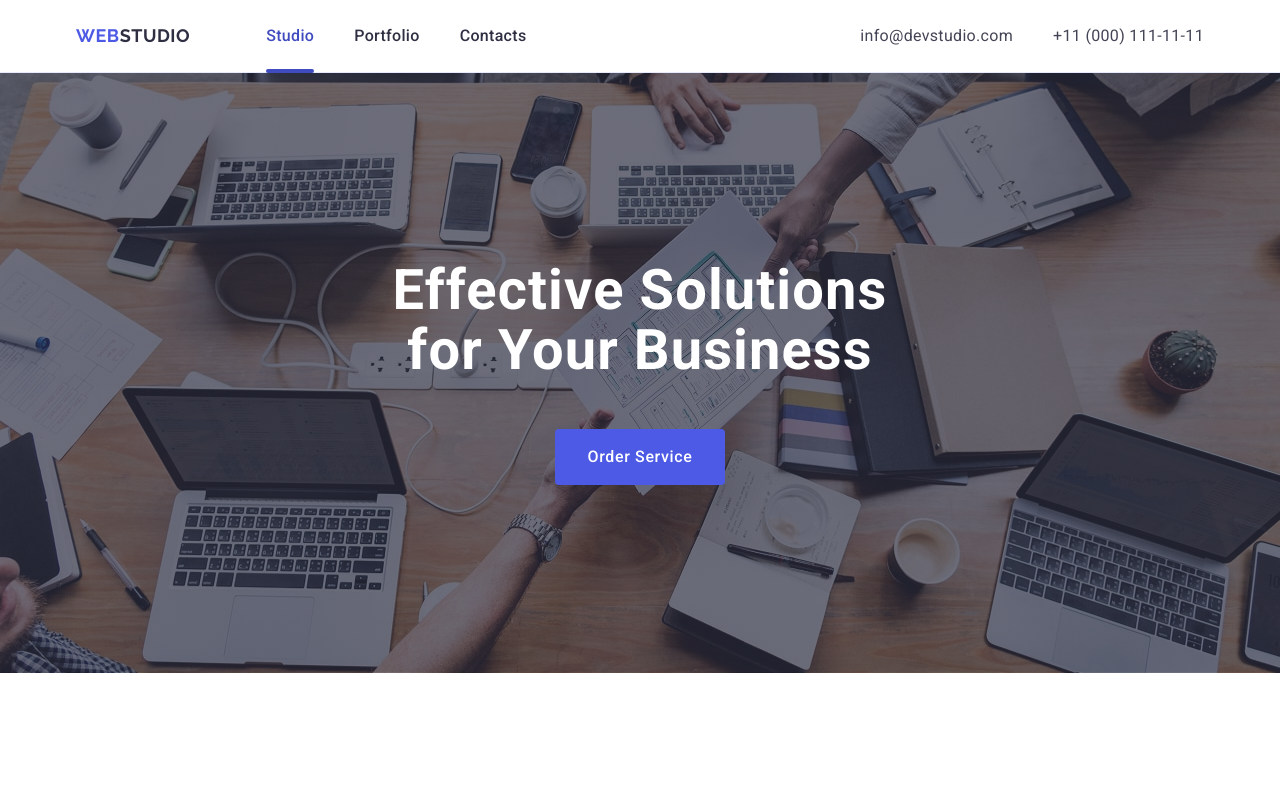
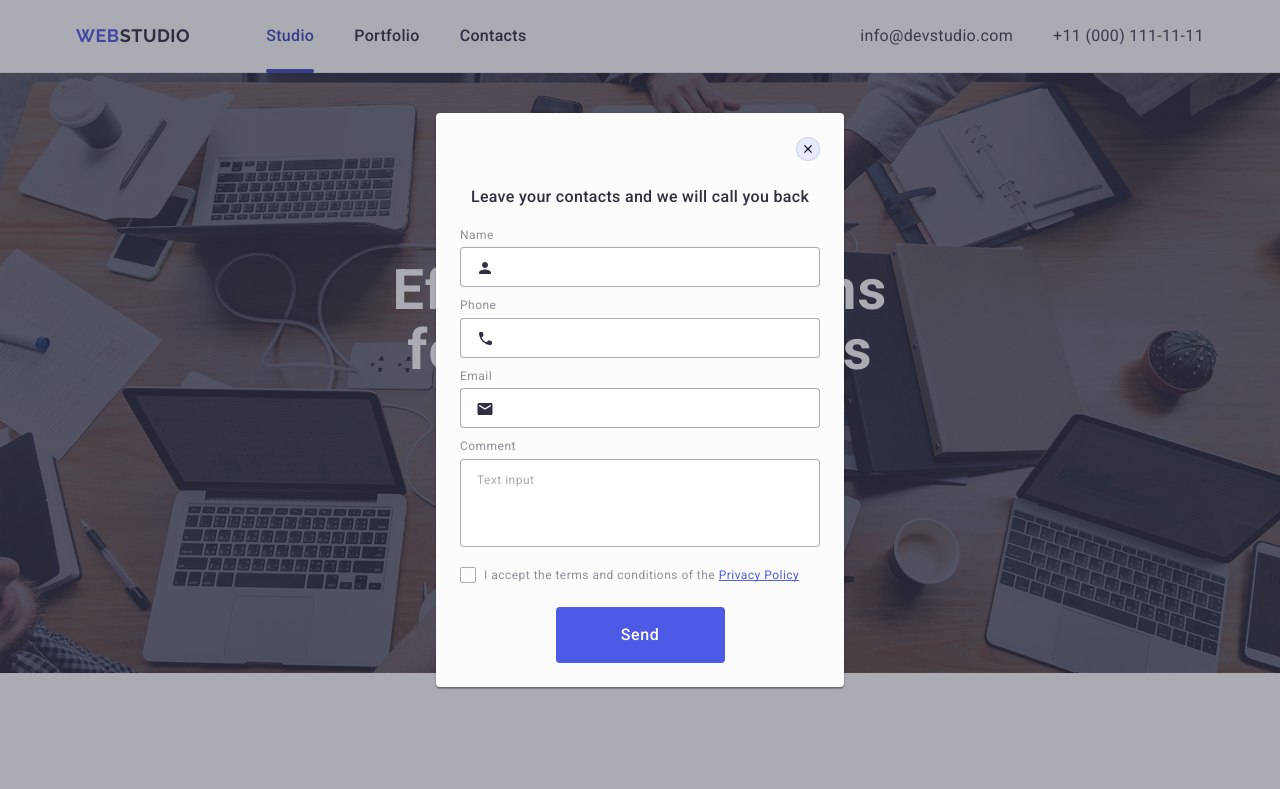
Before and after one commit to nataliyarosenberg/goit-markup-hw-05, a plain HTML site: page index.html in a window 1280 px wide. Shown: the top 789 px of the page. Drawn offline with nearby package versions, Linux system fonts and the light colour scheme.

Commit message:
modal divs moved over the labels

```diff
--- a/css/styles.css
+++ b/css/styles.css
@@ -763,7 +763,7 @@ label {
   color: #8e8f99;
 }
 
-.input-icon-div {
+.input-wrap {
   position: relative;
 
   margin-bottom: 8px;
@@ -786,7 +786,7 @@ label {
 .icon-phone,
 .icon-person {
   position: absolute;
-  top: 11px;
+  top: 50%;
   left: 16px;
 
   fill: #2e2f42;
@@ -837,7 +837,7 @@ label {
   position: relative;
   display: flex;
   align-items: center;
-  width: 360px;
+  width: 100%;
   margin-top: 16px;
   margin-bottom: 24px;
   gap: 8px;
--- a/index.html
+++ b/index.html
@@ -504,7 +504,7 @@
         </div>
       </div>
     </footer>
-    <div class="modal-overlay">
+    <div class="modal-overlay is-open">
       <div class="modal">
         <button class="close-btn" type="submit">
           <svg class="icon-close" width="8" height="8">
@@ -515,36 +515,36 @@
           Leave your contacts and we will call you back
         </h2>
         <div class="modal-contacts-info">
+          <div class="input-wrap">
             <label class="name" for="name"
               >Name
-            <div class="input-icon-div">
+
               <input class="modal-name" type="text" id="name" />
               <svg class="icon-person" width="18" height="24">
                 <use href="./images/icons.svg#icon-person"></use>
               </svg>
+            </label>
           </div>
-          </label>
-
+          <div class="input-wrap">
           <label class="phone" for="phone"
             >Phone
-            <div class="input-icon-div">
+
             <input class="modal-phone" name="phone" type="tel" id="phone" />
             <svg class="icon-phone" width="18" height="24">
               <use href="./images/icons.svg#icon-phone"></use>
             </svg>
+          </label>
         </div>
-          </label>
-
+        <div class="input-wrap">
           <label class="email" for="email"
             >Email
-            <div class="input-icon-div">
+
             <input class="modal-email" type="email" id="email" />
             <svg class="icon-email" width="18" height="24">
               <use href="./images/icons.svg#icon-email"></use>
             </svg>
+          </label>
         </div>
-          </label>
-
         <div class="textarea">
           <label for="comment"
             >Comment<textarea
@@ -577,6 +577,5 @@
       </div>
       <button class="modal-btn" type="submit">Send</button>
     </div>
-    </div>
   </body>
 </html>
```
Lines whose indentation alone changed are shown as unchanged.
